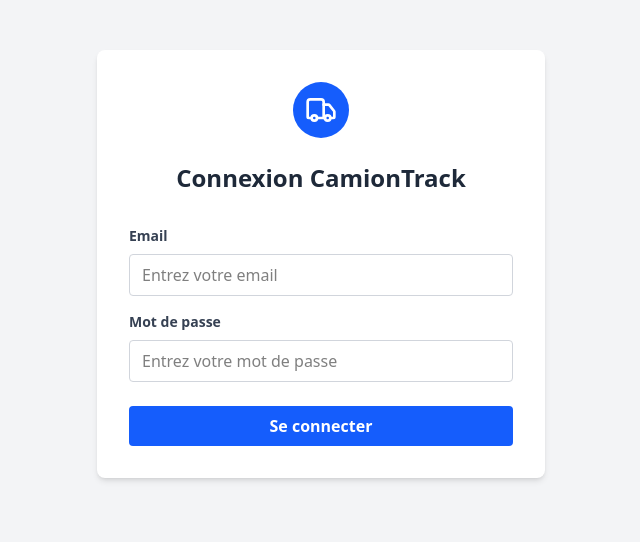
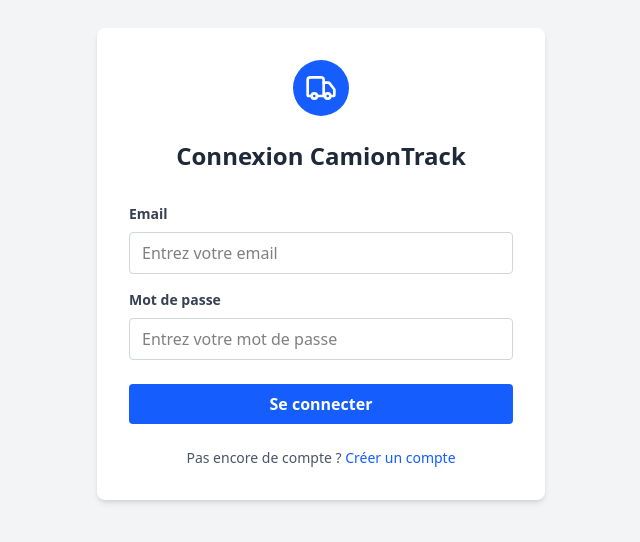
Before and after one commit to ayoub-akraou/CamionTrack, a React (Vite) app in the folder client/: page /login in a window 1280 px wide. Shown: the part 136-678 px from the top of the page, without its empty margins (319-959 px from the left). Built offline with nearby package versions, Linux system fonts and the light colour scheme; no server answers; the HTML template or start-up script is replaced by a standard one.

Commit message:
feat: add a register link

```diff
--- a/client/src/pages/Login.jsx
+++ b/client/src/pages/Login.jsx
@@ -81,6 +81,15 @@
             Se connecter
           </button>
         </form>
+
+        <div className="mt-6 text-center">
+          <p className="text-sm text-gray-600">
+            Pas encore de compte ?{' '}
+            <Link to="/register" className="text-blue-600 hover:text-blue-800 font-medium">
+              Créer un compte
+            </Link>
+          </p>
+        </div>
       </div>
     </div>
   );
```
